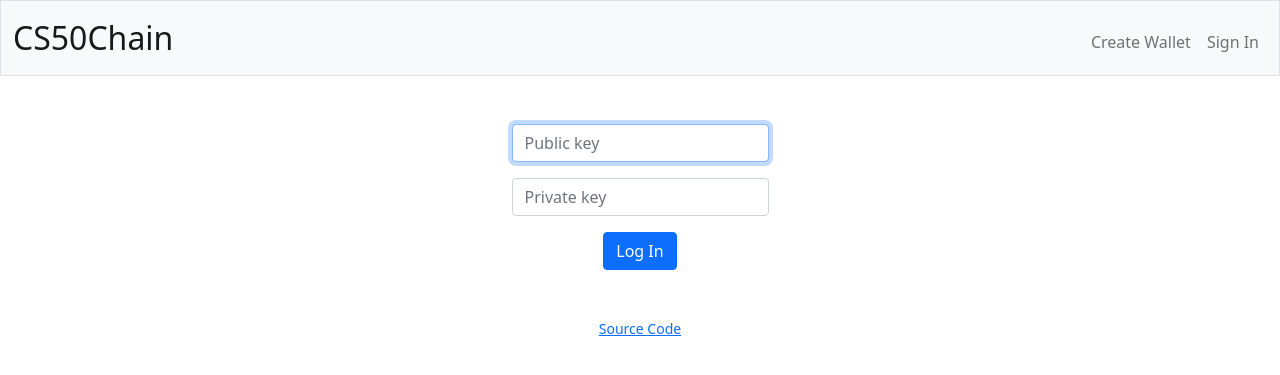
After one commit to victorabarros/CS50chain, a Flask app: page /signin in a window 1280 px wide. The commit adds this page. Shown: the top 375 px of the page. Run offline with Flask 2, Linux system fonts and the light colour scheme.

Commit message:
sign in page

```diff
--- a/app.py
+++ b/app.py
@@ -25,15 +25,12 @@ def after_request(response):
 
 
 @app.route("/")
-# @login_required
 def index():
-    resp = jsonify({"message": "This is a Blockchain"}), 200
     return render_template("index.html", purchases=list(),
                            cash="0", total="0")
 
 
 @app.route("/register", methods=["GET", "POST"])
-# @logout_required
 def register():
     if request.method == "POST":
         create_wallet_resp = create_wallet()
@@ -52,6 +49,20 @@ def register():
         return redirect("/")
     else:
         return render_template("register.html")
+
+
+@app.route("/signin", methods=["GET", "POST"])
+def signin():
+    if request.method == "POST":
+        wallet = Wallet(request.form["public_key"],
+                        request.form["private_key"])
+
+        session["user_id"] = wallet.to_dict()
+
+        flash('Your wallet was successfully signed in!')
+        return redirect("/")
+    else:
+        return render_template("signin.html")
 
 
 @app.route("/logout")
--- a/app/wallet.py
+++ b/app/wallet.py
@@ -17,6 +17,7 @@ class Wallet:
 
     @property
     def financial_data(self):
+        # TODO split in 3 methods: balance, statement and pending
         statement = list()
         withdraw = 0
         deposit = 0
--- a/templates/layout.html
+++ b/templates/layout.html
@@ -63,12 +63,9 @@
             <li class="nav-item">
               <a class="nav-link" href="/register">Create Wallet</a>
             </li>
-            <!--
-              TODO:
               <li class="nav-item">
                 <a class="nav-link" href="/signin">Sign In</a>
               </li>
-            -->
           </ul>
           {% endif %}
         </div>
--- /dev/null
+++ b/templates/signin.html
@@ -0,0 +1,27 @@
+{% extends "layout.html" %} {% block title %} Sign In {% endblock %} {% block
+main %}
+<form action="/signin" method="post">
+  <div class="mb-3">
+    <input
+      autocomplete="off"
+      autofocus
+      class="form-control mx-auto w-auto"
+      id="public_key"
+      name="public_key"
+      placeholder="Public key"
+      type="text"
+      required
+    />
+  </div>
+  <div class="mb-3">
+    <input
+      class="form-control mx-auto w-auto"
+      id="private_key"
+      name="private_key"
+      placeholder="Private key"
+      required
+    />
+  </div>
+  <button class="btn btn-primary" type="submit">Log In</button>
+</form>
+{% endblock %}
```
Also changed, not shown: README.md.
